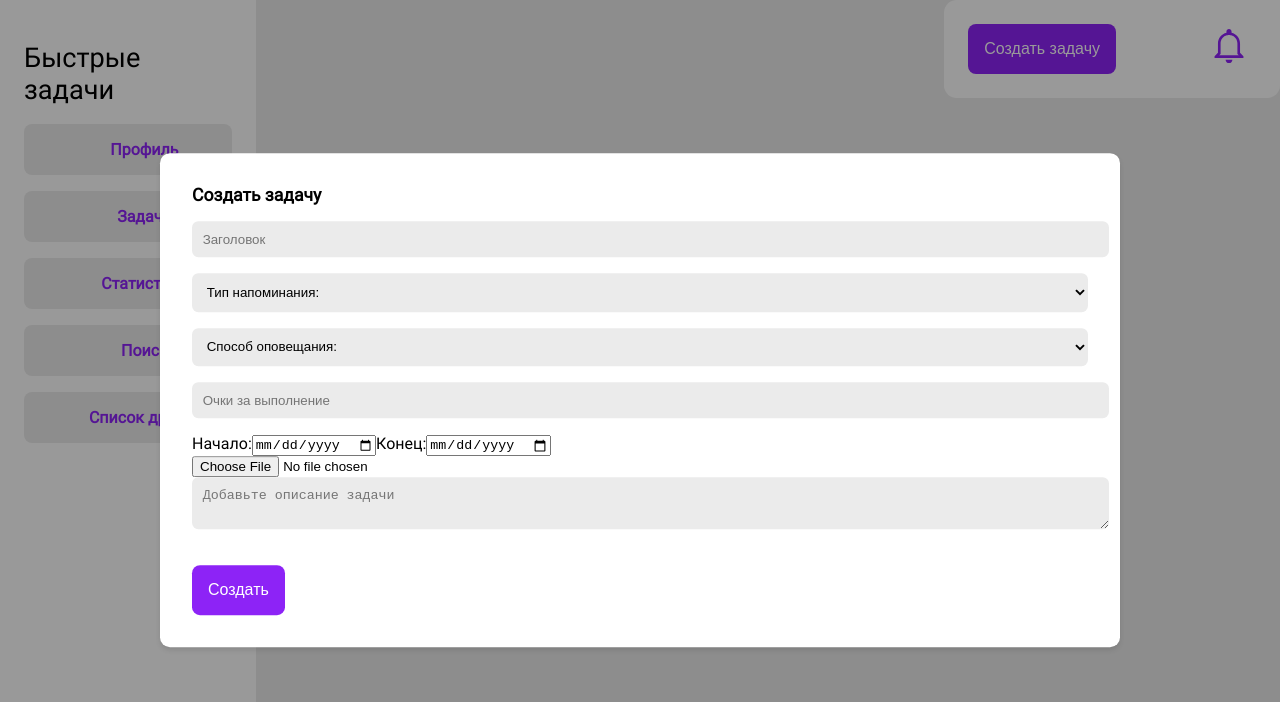
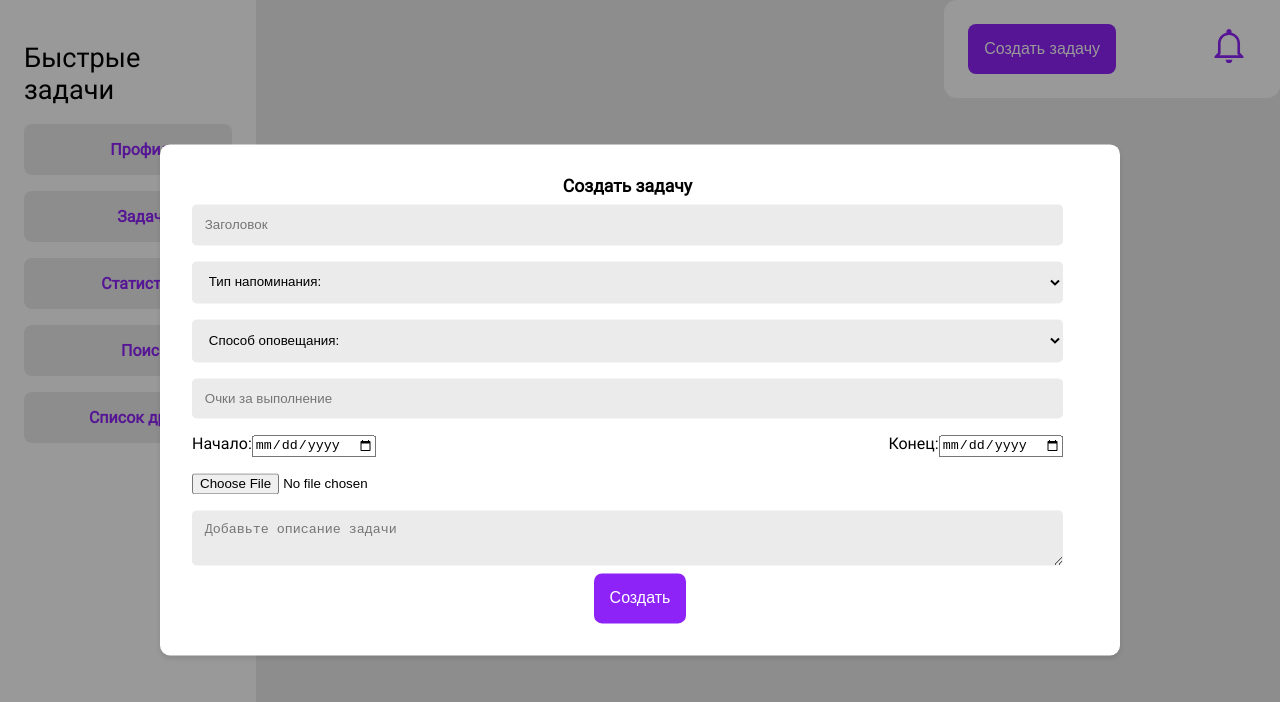
Before and after one commit to nibrissa/fastcase_hackathon, a React (Create React App) app: page /modal in a window 1280 px wide. Both pictures are taken after a click on the button "Создать задачу". Shown: the top 702 px of the page. Built offline with nearby package versions, Linux system fonts and the light colour scheme; some icons are missing.

Commit message:
исправление css модального окна для создания задачи

```diff
--- a/src/components/CreateModal/CreateModal.jsx
+++ b/src/components/CreateModal/CreateModal.jsx
@@ -17,45 +17,42 @@ const CreateModal = ({open, setOpen}) => {
                                 <AiOutlineClose onClick={() => setOpen(false)} size={25} color={'#8D23F6'} className={s.closeBtn}/>
                             </div>
                             <div className={s.contentModal}>
-                                <ul>
-                                    <li>
-                                        <input type="text" placeholder='Заголовок' className={s.modalItem} />
-                                    </li>
-                                    <li >
-                                        <select className={s.modalItem}>
+
+                                        <input type="text" placeholder='Заголовок' className={s.modalInput} />
+
+                                        <select className={s.modalSelect}>
                                             <option disabled selected>Тип напоминания:</option>
                                             <option>Почта</option>
                                             <option>Телефон</option>
                                             <option>СМС</option>
                                         </select>
-                                    </li>
-                                    <li >
-                                        <select className={s.modalItem}>
+
+                                        <select className={s.modalSelect}>
                                             <option disabled selected>Способ оповещания:</option>
                                             <option>Почта</option>
                                             <option>Телефон</option>
                                             <option>СМС</option>
                                         </select>
-                                    </li>
-                                    <li >
-                                        <input type="number" placeholder='Очки за выполнение' className={s.modalItem}/>
-                                    </li>
-                                    <li >
-                                        <div>
-                                            <span>Начало:</span>
-                                            <input type="date" className={s.inputModal}/>
-                                            <span>Конец:</span>
-                                            <input type="date" className={s.inputModal}/>
+
+                                        <input type="number" placeholder='Очки за выполнение' className={s.modalInput}/>
+
+                                        <div className={s.modalData}>
+                                            <div>
+                                                <span>Начало:</span>
+                                                <input type="date" className={s.inputModal}/>
+                                            </div>
+                                            <div>
+                                                <span>Конец:</span>
+                                                <input type="date" className={s.inputModal}/>
+                                            </div>
+
                                         </div>
-                                    </li>
-                                    <li >
-                                        <input type="file"/>
-                                    </li>
-                                    <li>
-                                        <textarea className={s.modalItem} placeholder='Добавьте описание задачи'/>
-                                    </li>
 
-                                </ul>
+                                        <input className={s.modalFile} type="file"/>
+
+                                        <textarea className={s.modalInput} placeholder='Добавьте описание задачи'/>
+
+
                             </div>
                             <button className={s.btn}>Создать</button>
                         </div>
--- a/src/components/CreateModal/CreateModal.module.css
+++ b/src/components/CreateModal/CreateModal.module.css
@@ -20,7 +20,6 @@
 .modal{
     background-color: #fff;
     width: 70%;
-
     padding: 2rem;
     border-radius: 10px;
     position: absolute;
@@ -28,6 +27,7 @@
     top: 50%;
     transform: translate(-50%, -50%);
     box-shadow: 0 3px 5px rgba(0, 0, 0, 0.1);
+    text-align: center;
 }
 
 .closeBtn{
@@ -40,14 +40,33 @@
 }
 
 .contentModal{
-    margin: 1rem auto;
+    display: flex;
+    flex-direction: column;
 }
 
-.modalItem{
+.modalInput{
+    margin: 0.5rem 0;
+    border-radius: 0.3rem;
+    padding: 0.8rem;
+    background-color: #EBEBEB;
     border: none;
+    color: black;
+}
+
+.modalSelect{
+    margin: 0.5rem 0;
+    border-radius: 0.3rem;
+    padding: 0.8rem;
     background-color: #EBEBEB;
-    margin-bottom: 1rem;
-    width: 100%;
-    padding: 0.8em;
-    border-radius: 0.4rem;
+    border: none;
 }
+.modalData{
+    margin: 0.5rem 0;
+    display: flex;
+    flex-direction: row;
+    justify-content: space-between;
+}
+
+.modalFile{
+    margin: 0.5rem 0;
+}
```
